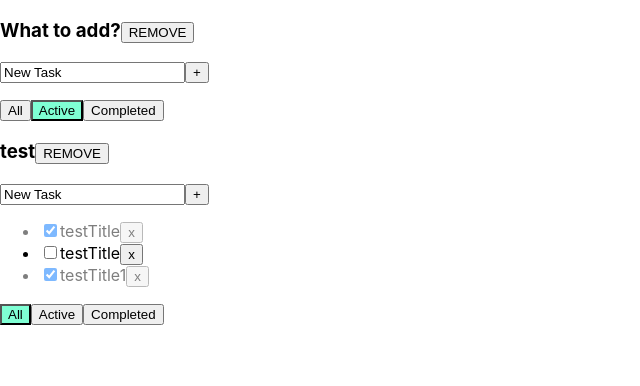
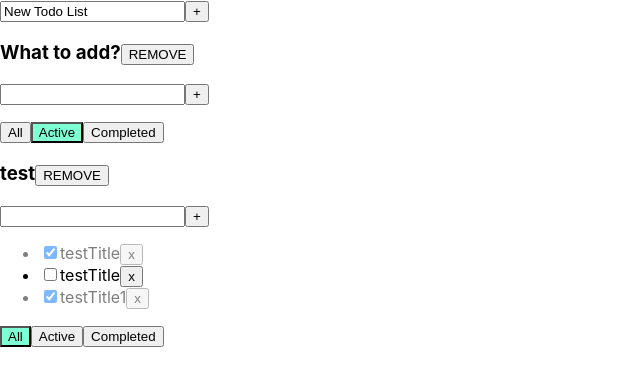
Before and after one commit to tokarev00/todo-list, a React (Create React App) app: page / in a window 1280 px wide. Shown: the top 386 px of the page, without its empty margins (0-640 px from the left). Built offline with nearby package versions, Linux system fonts and the light colour scheme.

Commit message:
First part of lesson 6

```diff
--- /dev/null
+++ b/src/AddItemForm.tsx
@@ -0,0 +1,44 @@
+import React, {useState} from "react";
+
+type AddItemFormPropsType = {
+    initText: string
+    onAddItem: (text: string) => void;
+}
+function AddItemForm({initText, onAddItem}: AddItemFormPropsType) {
+    const [text, setText] = useState<string>(initText);
+    const [error, setError] = useState<string | null>(null);
+    const inputOnChange = (event: React.ChangeEvent<HTMLInputElement>): void => {
+        setText(event.target.value);
+    }
+    const handleSubmit = (): void => {
+        if (text.trim() === '') {
+            setError('Title is required');
+        } else {
+            setError(null);
+            if (onAddItem && typeof onAddItem === 'function') {
+                onAddItem(text);
+            }
+        }
+        setText('');
+    }
+    const onKeyPressHandler = (event: React.KeyboardEvent<HTMLInputElement>): void => {
+        setError(null);
+        if (event.key === "Enter") {
+            handleSubmit()
+        }
+    }
+    return(
+        <div>
+            <input
+                type="text"
+                onChange={inputOnChange}
+                onKeyPress={onKeyPressHandler}
+                value={text}
+                className={error ? 'error' : ''}
+            />
+            <button onClick={handleSubmit}>+</button>
+            {error && <div className='error-message'>{error}</div>}
+        </div>
+    )
+}
+export default AddItemForm
--- a/src/App.tsx
+++ b/src/App.tsx
@@ -2,13 +2,16 @@ import React, {useState} from 'react';
 import { v1 } from 'uuid';
 import './App.css';
 import {TaskType, TodoList} from "./TodoList";
+import AddItemForm from "./AddItemForm";
 export type FilterValuesType = 'all' | 'completed' | 'active';
 export type TodoListType = {
     id: string,
     title: string,
     filter: FilterValuesType
 }
-
+type TasksStateType = {
+    [key: string] : Array<TaskType>
+}
 function App() {
 
     let todoListId1:string = v1();
@@ -17,7 +20,7 @@ function App() {
         {id: todoListId1, title: 'What to add?', filter: 'active'},
         {id: todoListId2, title: 'test', filter: 'all'}
     ])
-    let [tasksOBJ, setTasksOBJ] = useState({
+    let [tasksOBJ, setTasksOBJ] = useState<TasksStateType>({
         [todoListId1]: [
             {id: v1(), title: 'testTitle', isDone: true},
         ],
@@ -65,8 +68,14 @@ function App() {
         delete tasksOBJ[todoListId];
         setTasksOBJ({...tasksOBJ});
     }
+    function addTodoList (listTitle: string) {
+        const todoList: TodoListType = {id: v1(),title: listTitle, filter: 'all' };
+        setTodoLists([todoList, ...todoLists]);
+        setTasksOBJ({...tasksOBJ, [todoList.id]: [] })
+    }
     return (
         <div>
+            <AddItemForm initText="New Todo List" onAddItem={addTodoList}/>
             {
                 todoLists.map(tl => {
                     let tasksForTodoList = tasksOBJ[tl.id];
@@ -94,5 +103,4 @@ function App() {
         </div>);
 }
 
-
 export default App;
--- a/src/TodoList.tsx
+++ b/src/TodoList.tsx
@@ -1,5 +1,6 @@
-import React, {useState} from "react";
+import React from "react";
 import {FilterValuesType} from "./App";
+import AddItemForm from "./AddItemForm";
 
 export type TaskType = {
     id: string
@@ -20,25 +21,8 @@ type PropsType = {
 
 export function TodoList(props: PropsType) {
 
-    const [newTaskTitle, setNewTaskTitle] = useState('New Task');
-    const [error, setError] = useState<string | null>(null);
-    const inputOnChange = (event: React.ChangeEvent<HTMLInputElement>): void => {
-        setNewTaskTitle(event.target.value);
-    }
-    const addNewTask = (): void => {
-        if (newTaskTitle.trim() === '') {
-            setError('Title is required');
-        }else {
-            setError(null);
-            props.addTask(newTaskTitle.trim(), props.id);
-        }
-        setNewTaskTitle('');
-    }
-    const onKeyPressHandler = (event: React.KeyboardEvent<HTMLInputElement>): void => {
-        setError(null);
-        if (event.key === "Enter") {
-            addNewTask()
-        }
+    const addTask = (taskTitle: string) => {
+        props.addTask(taskTitle, props.id);
     }
     const onAllClickHandler = () => props.changeFilter('all', props.id);
     const onActiveClickHandler = () => props.changeFilter('active', props.id);
@@ -47,17 +31,7 @@ export function TodoList(props: PropsType) {
     return (
         <div>
             <h3>{props.title}<button onClick={removeTodoList} >REMOVE</button></h3>
-            <div>
-                <input
-                    type="text"
-                    onChange={inputOnChange}
-                    onKeyPress={onKeyPressHandler}
-                    value={newTaskTitle}
-                    className={error ? 'error' : ''}
-                />
-                <button onClick={addNewTask}>+</button>
-                {error && <div className='error-message'>{error}</div>}
-            </div>
+            <AddItemForm initText='' onAddItem={addTask} />
             <ul>
                 {
                     props.tasks.map(task => {
```
